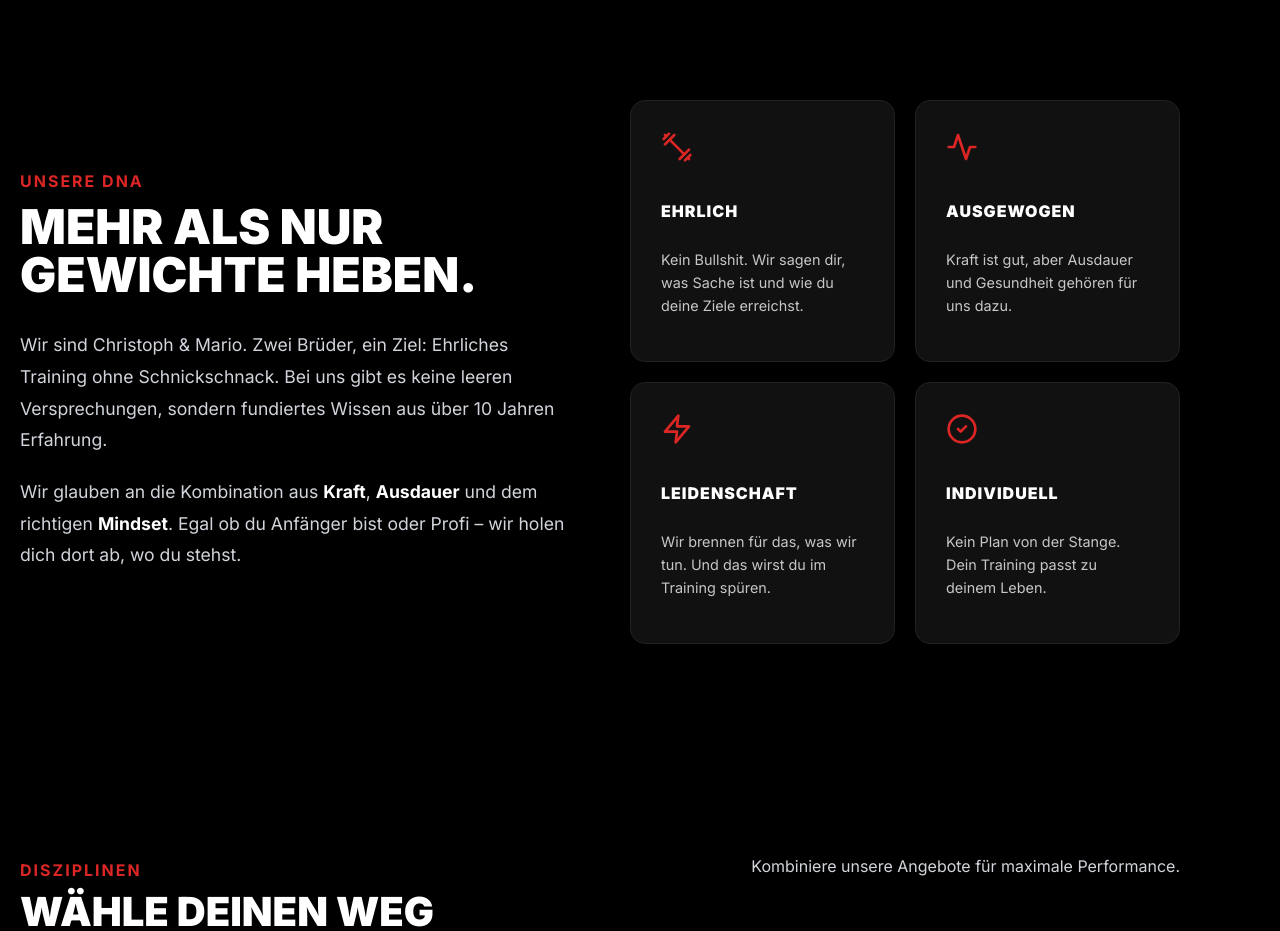
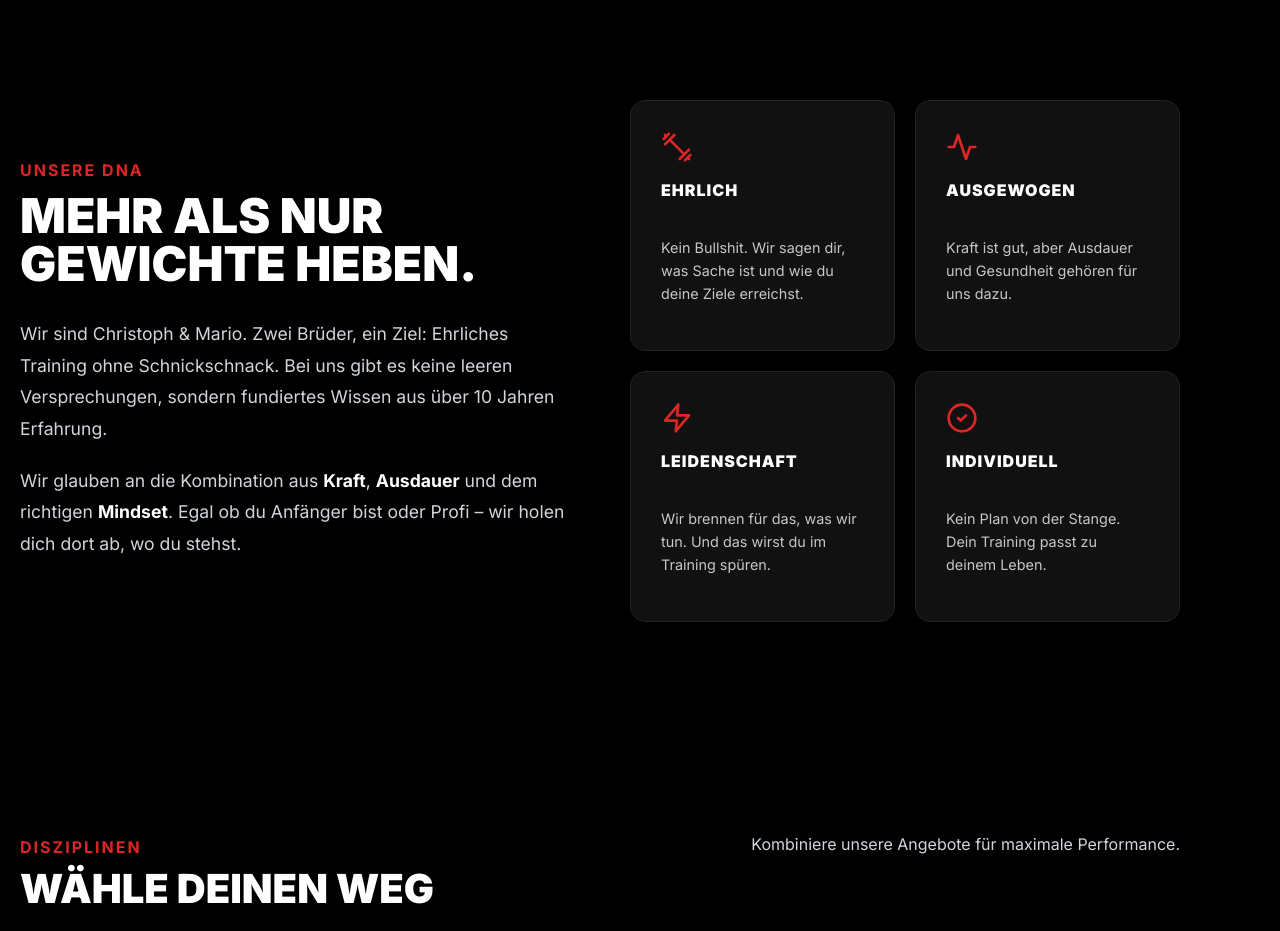
Before and after one commit to christophzehentbauerz/perfekt, a React (Vite) app: page / in a window 1280 px wide. Shown: the part 800-1731 px from the top of the page. Built offline with nearby package versions, Linux system fonts and the light colour scheme.

Commit message:
update hoffe es passt

```diff
--- a/src/App.tsx
+++ b/src/App.tsx
@@ -1,6 +1,6 @@
 import { Analytics } from '@vercel/analytics/react';
 import { useState } from 'react';
-import React from 'react'; // Explizit für JSX-Elemente beibehalten.
+import React from 'react';
 
 // --- BILD KONFIGURATION ---
 const BILDER = {
@@ -211,10 +211,9 @@ const GLOBAL_STYLES = `
 
   * { box-sizing: border-box; }
 
-  /* MODIFIKATION: Fix für Mobile Zoom-Probleme */
   html, body {
     width: 100%;
-    overflow-x: hidden; /* Verhindert seitliches Scrollen */
+    overflow-x: hidden;
     margin: 0;
     padding: 0;
     background-color: #000000;
@@ -224,7 +223,7 @@ const GLOBAL_STYLES = `
   }
 
   #root {
-    overflow-x: hidden; /* Sicherheitshalber für React Root */
+    overflow-x: hidden;
   }
 
   .container { max-width: 1200px; margin: 0 auto; padding: 0 20px; }
@@ -252,9 +251,21 @@ const GLOBAL_STYLES = `
   .grid { display: grid; gap: 20px; }
 
   /* MODIFIKATION: Responsive Textgrößen Klassen */
-  .text-responsive-huge { font-size: 2.5rem; } /* Mobile Standard */
-  .text-responsive-large { font-size: 2rem; } /* Mobile Standard */
+  .text-responsive-huge { font-size: 2.5rem; }
+  .text-responsive-large { font-size: 2rem; }
 
+  /* STYLES FÜR WERTE-KARTEN (HEADER) */
+  .value-header {
+    display: flex;
+    align-items: center;
+    gap: 15px;
+    margin-bottom: 10px;
+  }
+  .value-header h4 {
+    margin: 0; /* Kein Abstand, da Icon daneben */
+  }
+
+  /* DESKTOP (ab 768px) */
   @media (min-width: 768px) {
     .md-row { flex-direction: row !important; }
     .md-grid-2 { grid-template-columns: 1fr 1fr; }
@@ -269,16 +280,27 @@ const GLOBAL_STYLES = `
 
     h1 { font-size: 7rem; line-height: 0.9; }
 
-    /* Desktop Textgrößen */
     .text-responsive-huge { font-size: 4rem; }
     .text-responsive-large { font-size: 3rem; }
+
+    /* Desktop Werte-Karten zurücksetzen (Icon oben) */
+    .value-header {
+        display: block;
+    }
+    .value-header .text-red {
+        margin-bottom: 15px;
+    }
+    .value-header h4 {
+        margin-bottom: 10px;
+    }
+    .value-card { padding: 30px; }
   }
 
-  /* NEU: Mobile Optimierungen für das Values-Grid */
+  /* Values Grid Layout */
   .values-grid {
     display: grid;
     gap: 20px;
-    grid-template-columns: 1fr; /* Standard: Mobile 1 Spalte (untereinander) */
+    grid-template-columns: 1fr; /* Standard: Mobile 1 Spalte */
     width: 100%;
   }
   @media (min-width: 768px) {
@@ -287,6 +309,7 @@ const GLOBAL_STYLES = `
     }
   }
 
+  /* MOBILE (unter 768px) */
   @media (max-width: 767px) {
     .mobile-hide { display: none; }
     .mobile-col { flex-direction: column; }
@@ -296,9 +319,15 @@ const GLOBAL_STYLES = `
     .grid { grid-template-columns: 1fr; }
 
     .bento-grid { grid-auto-rows: auto; }
-    .card { min-height: 450px; }
+
+    /* FIX: Gleiche Höhe für alle Karten am Handy */
+    .card {
+        height: 400px;
+        min-height: 400px;
+    }
 
     .hero-content { padding-top: 80px; }
+    .value-card { padding: 20px; }
   }
 
   .nav-fixed { position: fixed; top: 0; left: 0; width: 100%; z-index: 100; background: rgba(0,0,0,0.9); backdrop-filter: blur(10px); padding: 15px 0; border-bottom: 1px solid #333; }
@@ -337,17 +366,13 @@ const GLOBAL_STYLES = `
   }
 
   .value-card {
-    background-color: #111; padding: 20px; border-radius: 15px; border: 1px solid #222; /* Padding auf Mobile angepasst (20px) */
+    background-color: #111; border-radius: 15px; border: 1px solid #222;
     transition: all 0.4s cubic-bezier(0.175, 0.885, 0.32, 1.275);
     display: flex; flex-direction: column; justify-content: flex-start; height: 100%;
   }
-  /* Desktop Padding wieder größer */
-  @media (min-width: 768px) {
-    .value-card { padding: 30px; }
-  }
 
   .value-card:hover { transform: scale(1.05); background-color: #161616; border-color: #dc2626; box-shadow: 0 20px 40px rgba(220, 38, 38, 0.15); }
-  .value-card h4 { font-weight: 900; margin-bottom: 10px; text-transform: uppercase; color: #fff; letter-spacing: 1px; }
+  .value-card h4 { font-weight: 900; text-transform: uppercase; color: #fff; letter-spacing: 1px; }
   .value-card p { color: #c7c7c7; font-size: 0.9rem; line-height: 1.6; }
 
   .pricing-card { background: #111; border: 1px solid #333; padding: 30px; border-radius: 20px; display: flex; flex-direction: column; height: 100%; }
@@ -541,23 +566,31 @@ const Philosophy = () => {
             </div>
              <div style={{ flex: 1 }} className="values-grid">
                 <div className="value-card">
-                    <div className="text-red" style={{ marginBottom: '15px' }}><Dumbbell size={32} /></div>
-                    <h4>Ehrlich</h4>
+                    <div className="value-header">
+                        <div className="text-red"><Dumbbell size={32} /></div>
+                        <h4>Ehrlich</h4>
+                    </div>
                     <p>Kein Bullshit. Wir sagen dir, was Sache ist und wie du deine Ziele erreichst.</p>
                 </div>
                 <div className="value-card">
-                    <div className="text-red" style={{ marginBottom: '15px' }}><Activity size={32} /></div>
-                    <h4>Ausgewogen</h4>
+                    <div className="value-header">
+                        <div className="text-red"><Activity size={32} /></div>
+                        <h4>Ausgewogen</h4>
+                    </div>
                     <p>Kraft ist gut, aber Ausdauer und Gesundheit gehören für uns dazu.</p>
                 </div>
                 <div className="value-card">
-                    <div className="text-red" style={{ marginBottom: '15px' }}><Zap size={32} /></div>
-                    <h4>Leidenschaft</h4>
+                    <div className="value-header">
+                        <div className="text-red"><Zap size={32} /></div>
+                        <h4>Leidenschaft</h4>
+                    </div>
                     <p>Wir brennen für das, was wir tun. Und das wirst du im Training spüren.</p>
                 </div>
                 <div className="value-card">
-                    <div className="text-red" style={{ marginBottom: '15px' }}><CheckCircle2 size={32} /></div>
-                    <h4>Individuell</h4>
+                    <div className="value-header">
+                        <div className="text-red"><CheckCircle2 size={32} /></div>
+                        <h4>Individuell</h4>
+                    </div>
                     <p>Kein Plan von der Stange. Dein Training passt zu deinem Leben.</p>
                 </div>
              </div>
```
